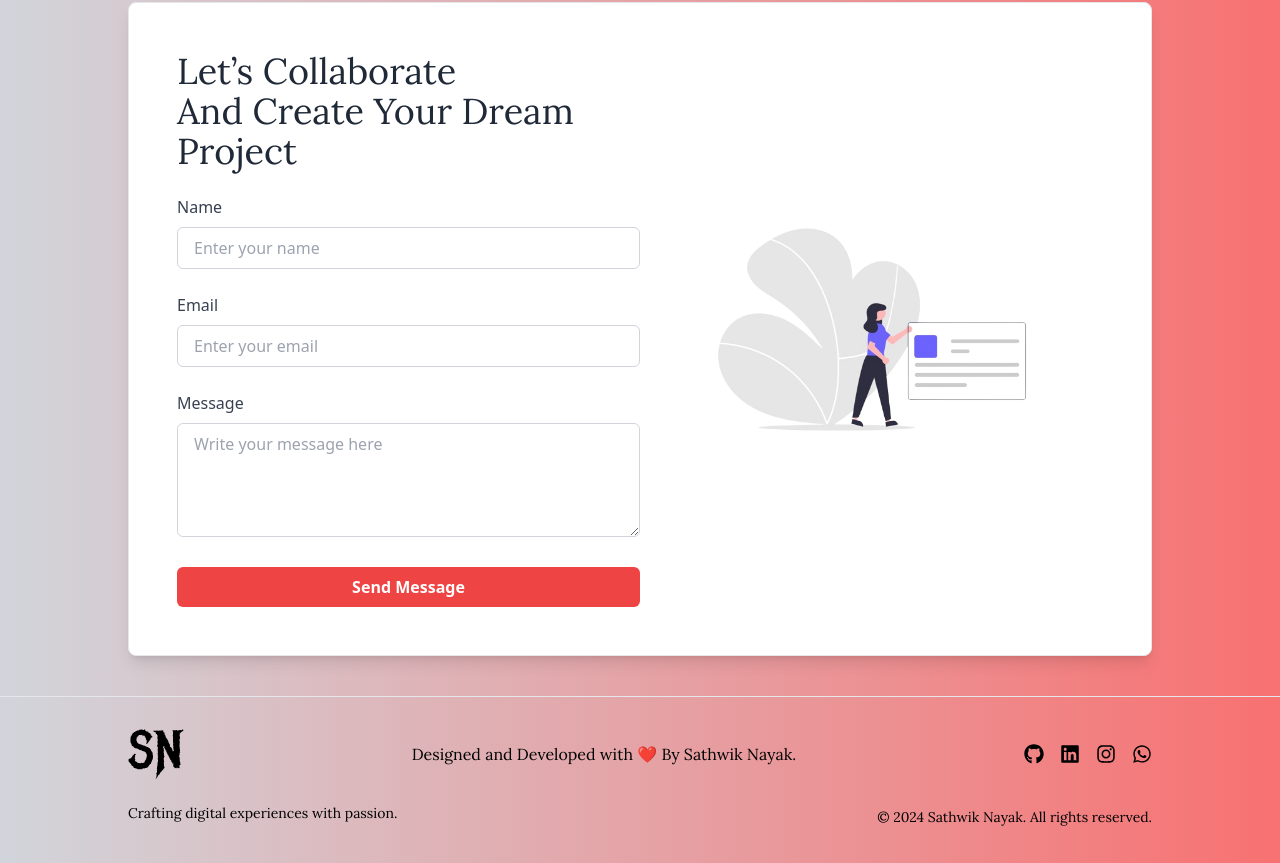
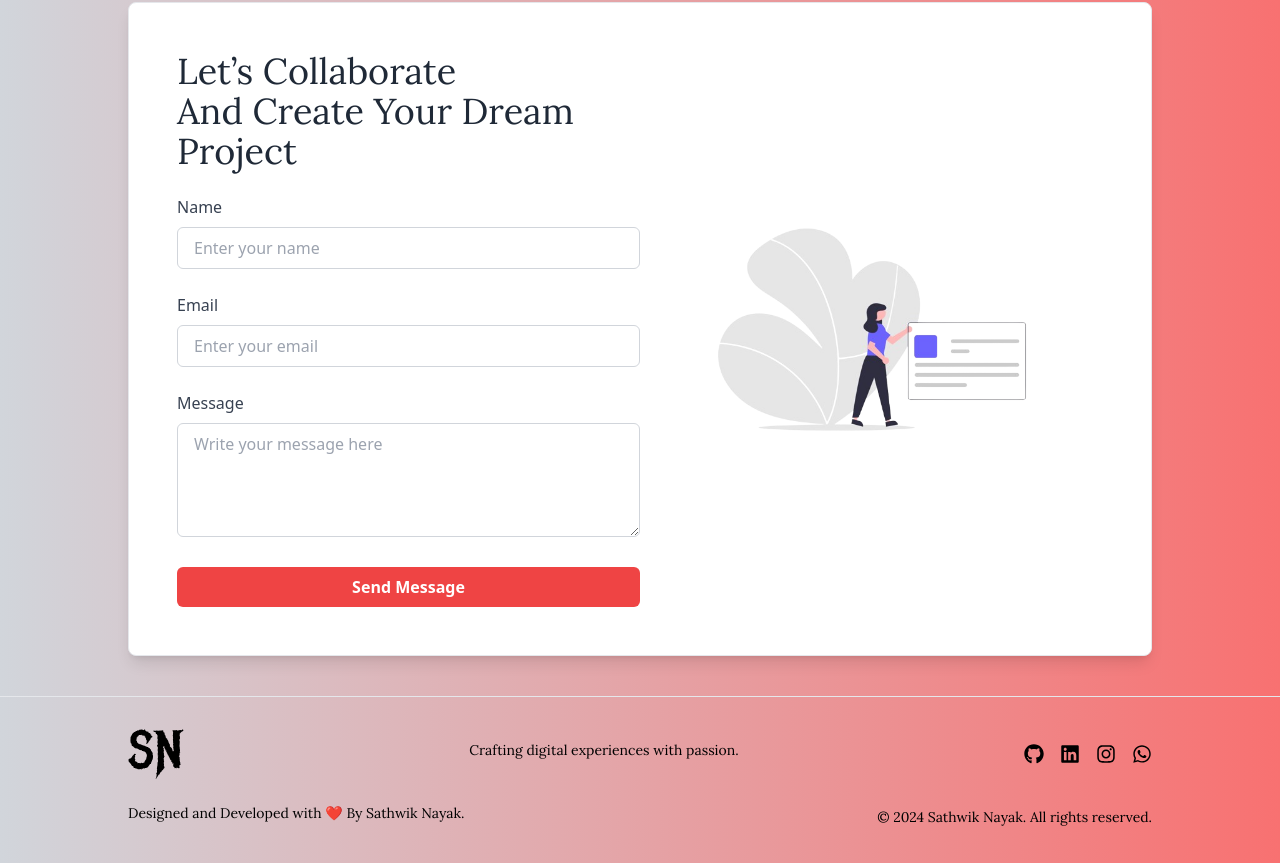
Before and after one commit to sathwik9887/portfolio, a React (Vite) app: page / in a window 1280 px wide. Shown: the part 6691-7554 px from the top of the page. Built offline with nearby package versions, Linux system fonts and the light colour scheme.

Commit message:
footer fixed

```diff
--- a/src/components/Footer.jsx
+++ b/src/components/Footer.jsx
@@ -33,8 +33,8 @@ const Footer = () => (
           animate="visible"
           variants={flipVariant}
         >
-          <p className="text-base text-black font-lora">
-            Designed and Developed with ❤️ By Sathwik Nayak.
+          <p className="text-sm text-black font-lora text-center md:text-left mb-2">
+            Crafting digital experiences with passion.
           </p>
         </motion.div>
 
@@ -60,7 +60,7 @@ const Footer = () => (
         variants={flipVariant}
       >
         <p className="text-sm text-black font-lora text-center md:text-left mb-2">
-          Crafting digital experiences with passion.
+          Designed and Developed with ❤️ By Sathwik Nayak.
         </p>
         <p className="text-sm text-black font-lora text-center md:text-left">
           &copy; {new Date().getFullYear()} Sathwik Nayak. All rights reserved.
```
